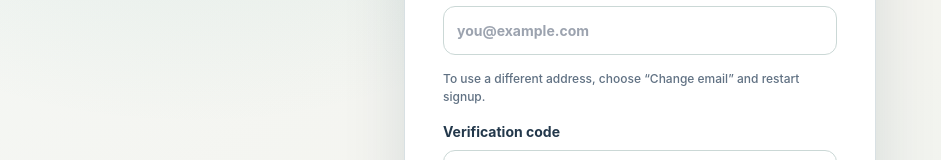
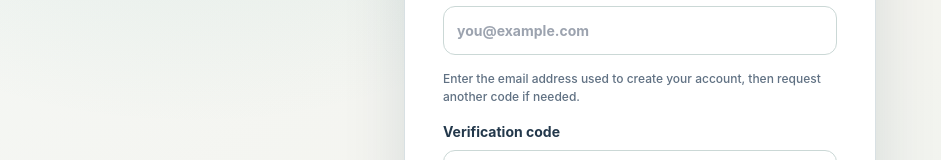
Before and after one commit to rafiulislam90105701-collab/finmate-ai, a Next.js app: page /auth in a window 1280 px wide. Both pictures are taken after a click on the button "Need a verification code?". Shown: the part 377-537 px from the top of the page, without its empty margins (0-941 px from the left). Built offline with nearby package versions, Linux system fonts and the light colour scheme; no server answers.

Commit message:
Allow OTP recovery when pending email is missing

```diff
--- a/app/auth/page.tsx
+++ b/app/auth/page.tsx
@@ -144,10 +144,9 @@ export default function AuthPage() {
 
   async function verifyCode(event: FormEvent<HTMLFormElement>) {
     event.preventDefault();
-    if (busyRef.current || !isValidEmailOtp(otp)) {
-      if (!isValidEmailOtp(otp)) tell("Enter the complete verification code from your email (6–10 digits).", "error");
-      return;
-    }
+    if (busyRef.current) return;
+    if (!validEmail(email)) { tell("Enter the email address used to create your account.", "error"); return; }
+    if (!isValidEmailOtp(otp)) { tell("Enter the complete verification code from your email (6–10 digits).", "error"); return; }
     const client = getSupabaseBrowserClient();
     if (!client) { tell("Cloud verification is not configured in this preview.", "error"); return; }
     busyRef.current = true;
@@ -192,9 +191,11 @@ export default function AuthPage() {
   }
 
   async function resendConfirmation() {
-    if (busyRef.current || resendIn > 0 || !validEmail(email)) return;
+    if (busyRef.current || resendIn > 0) return;
+    if (!validEmail(email)) { tell("Enter the email address used to create your account first.", "error"); return; }
     const client = getSupabaseBrowserClient();
     if (!client) { tell("Cloud verification is not configured in this preview.", "error"); return; }
+    writePendingAuthValue(PENDING_EMAIL, email.trim(), localStorage, sessionStorage);
     busyRef.current = true;
     setBusy(true);
     tell("");
@@ -233,8 +234,8 @@ export default function AuthPage() {
         <button className="button primary full" type="button" onClick={() => location.assign("/app")}>Go to dashboard</button>
         <button className="button secondary full" type="button" disabled={busy} onClick={() => void signOutToSignIn()}>{busy ? "Signing out…" : "Sign out and go to sign in"}</button>
       </div> : mode === "verify" ? <form className="auth-form" onSubmit={verifyCode}>
-        <label>Email address<input autoComplete="email" required type="email" value={email} readOnly aria-describedby="verification-email-hint" placeholder="you@example.com" /></label>
-        <span id="verification-email-hint" className="password-hint">To use a different address, choose “Change email” and restart signup.</span>
+        <label>Email address<input autoComplete="email" required type="email" value={email} readOnly={Boolean(email)} onChange={(event) => { const nextEmail = event.target.value; setEmail(nextEmail); if (validEmail(nextEmail)) writePendingAuthValue(PENDING_EMAIL, nextEmail.trim(), localStorage, sessionStorage); }} aria-describedby="verification-email-hint" placeholder="you@example.com" /></label>
+        <span id="verification-email-hint" className="password-hint">{email ? "To use a different address, choose “Change email” and restart signup." : "Enter the email address used to create your account, then request another code if needed."}</span>
         <label>Verification code<input autoComplete="one-time-code" inputMode="numeric" pattern="[0-9]{6,10}" maxLength={10} minLength={6} required value={otp} onChange={(event) => setOtp(event.target.value.replace(/\D/g, "").slice(0, 10))} placeholder="Enter email code" aria-label="Email verification code" /></label>
         <p className="password-hint">Enter all digits exactly as shown in the email. Codes expire; request a new one if needed.</p>
         <button className="button primary full" disabled={busy || !isValidEmailOtp(otp)}>{busy ? "Verifying…" : "Verify email"}</button>
```
Also changed, not shown: 1 other file (tests, documents, lock files or other folders).
